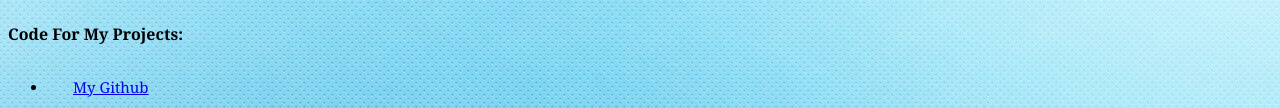
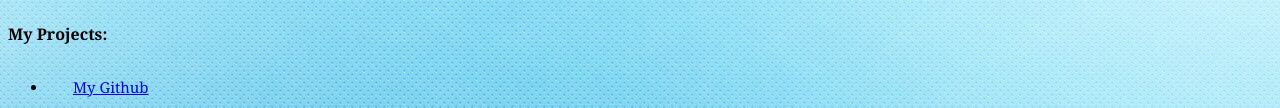
Before and after one commit to Designer777/KevinZhu, a plain HTML site: page index.html in a window 1280 px wide. Shown: the part 631-739 px from the top of the page. Drawn offline with Linux system fonts and the light colour scheme.

Commit message:
Add files via upload

```diff
--- a/index.html
+++ b/index.html
@@ -33,7 +33,7 @@
       <li> <a href = "https://github.com/Designer777/KevinZhu"> Code For This Personal Website </a> (2020) </li>
     </ul>
   </div>
-  <h4> Code For My Projects: </h4>
+  <h4> My Projects: </h4>
   <ul>
     <li> <a href = "https://github.com/Designer777"> My Github </a> </li>
   </ul>
```
